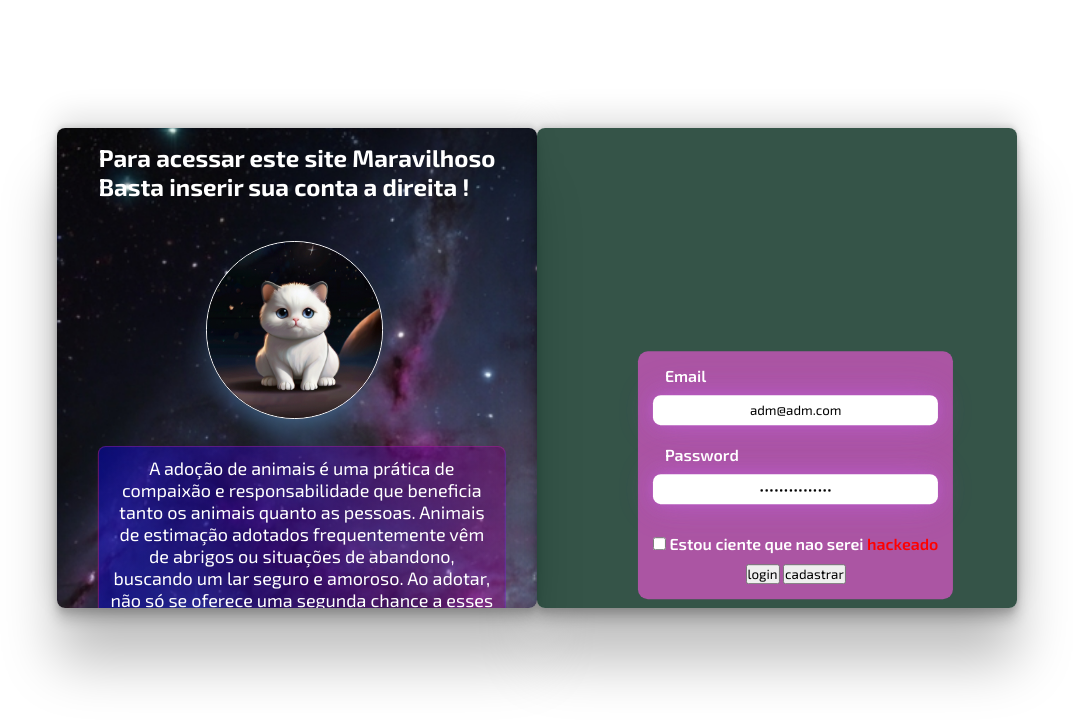
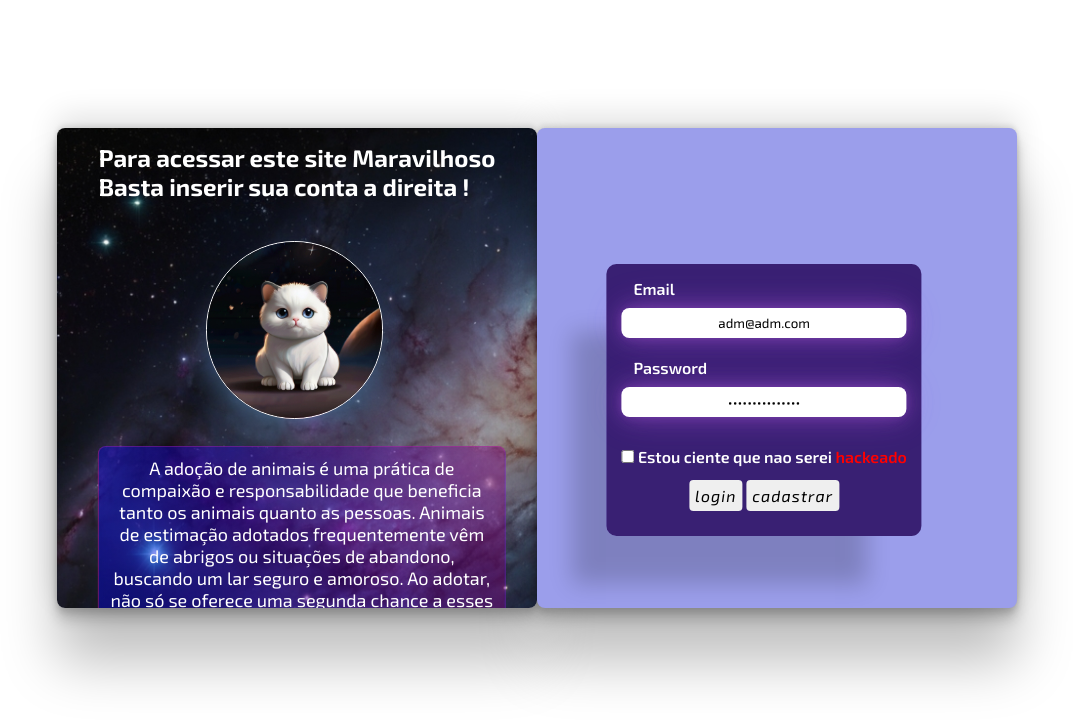
Before and after one commit to MarcioAlac/SiteDoacao, a plain HTML site: page login.html in a window 1280 px wide. Shown: the whole page, without its empty margins (103-1176 px from the left). Drawn offline with Linux system fonts and the light colour scheme.

Commit message:
login panel finished

```diff
--- a/login.html
+++ b/login.html
@@ -62,8 +62,8 @@
               </div>
 
               <div class="btn-group">
-                <input type="submit" value="login" />
-                <input type="submit" value="cadastrar" />
+                <input type="submit" class="btn" value="login" />
+                <input type="submit" class="btn" value="cadastrar" />
               </div>
             </div>
           </div>
--- a/style/login/login.css
+++ b/style/login/login.css
@@ -15,8 +15,8 @@
     --b-neon: rgba(206, 101, 248, 0.185);
 
     /* background color Area Login and Login box  */
-    --bc-l: rgba(218, 85, 200, 0.719);
-    --bc-al: rgba(17, 54, 39, 0.849);
+    --bc-l: rgba(39, 10, 94, 0.849);
+    --bc-al: rgb(155, 158, 235);
 }
 
 *
@@ -60,7 +60,7 @@ main
 .login-desc
 {
     background-image: url('/assets/Default_a_galaxy_full_of_star_in_all_stars_1.jpg');
-    background-size: 300%;
+    background-size: 1000px;
     background-repeat: no-repeat;
     background-position-y: 50%;
     overflow: hidden;
@@ -100,14 +100,14 @@ main
 
 .login-desc .movivation p
 {
+    background-image: linear-gradient(to left, rgba(128, 0, 128, 0.425), rgba(0, 0, 255, 0.384));
+    border: 1px solid rgba(196, 40, 170, 0.349);
+    color: rgb(255, 255, 255);
+    transform: translateX(10%);
+    border-radius: var(--br);
     text-align: center;
-    color: rgb(255, 255, 255);
     font-size: 18px;
     margin-top: 12%;
-    transform: translateX(10%);
-    border: 1px solid rgba(196, 40, 170, 0.349);
-    background-image: linear-gradient(to left, rgba(128, 0, 128, 0.425), rgba(0, 0, 255, 0.384));
-    border-radius: var(--br);
     padding: 10px;
 }
 
@@ -115,16 +115,17 @@ main
 
 .login-area
 {
+    background-color: var(--bc-al);
+    height: var(--card-h);
+    color: var(--f-color);
     width: var(--card-w);
-    height: var(--card-h);
-    background-color: var(--bc-al);
-    color: var(--f-color);
     font-weight: 600;
 }
 
 .user-area
 {
     width: 100%;
+
 }
 
 .user-area  input
@@ -142,12 +143,13 @@ main
 .user-area  input:focus
 {
     outline: none;
+    border-bottom: 5px solid rgb(234, 20, 205);
 }
 
 .user-area  p
 {
+    transform: translateX(12px);
     margin-bottom: 10px;
-    transform: translateX(12px);
 }
 
 .user-area .password input
@@ -163,7 +165,8 @@ main
 .info-login
 {
     background-color: var(--bc-l);
-    transform: translate(32%, 90%);
+    box-shadow: -44px 58px 22px -10px rgba(0,0,0,0.19);
+    transform: translate(22%, 50%);
     flex-direction: column;
     justify-items: center;
     border-radius: 10px;
@@ -173,3 +176,22 @@ main
     height: 100%;
     width: 100%;
 }
+
+.btn
+{
+    transition: all ease-in 0.3s;
+    letter-spacing: 1.1px;
+    font-style: oblique;
+    margin-bottom: 10px;
+    border-radius: 4px;
+    font-size: 16px;
+    margin-top: 4px;
+    padding: 6px;
+    border: none;
+}
+
+.btn:hover
+{
+    background-color: blue;
+    color: rgb(255, 255, 255);
+}
```
